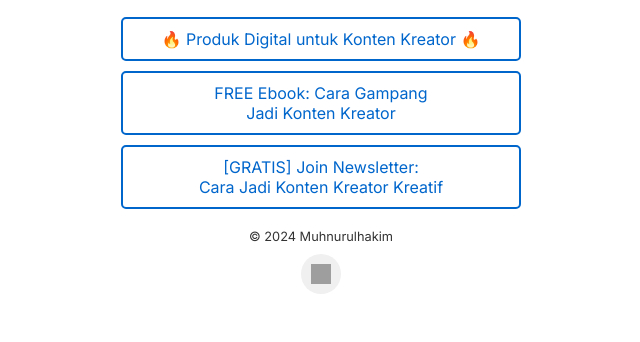
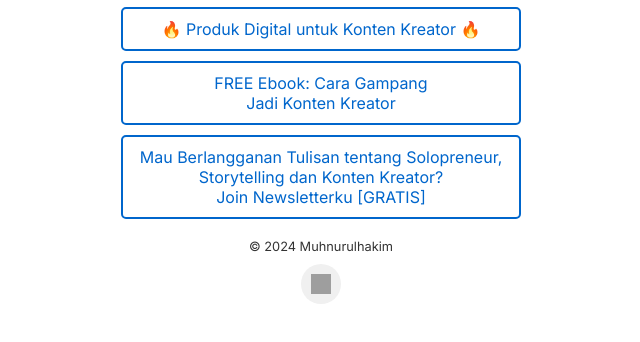
Before and after one commit to muhnurulhakim/links, a plain HTML site: page index.html in a window 1280 px wide. Shown: the part 344-686 px from the top of the page, without its empty margins (319-959 px from the left). Drawn offline with Linux system fonts and the light colour scheme; grey boxes are pictures that could not be loaded.

Commit message:
Update index.html

```diff
--- a/index.html
+++ b/index.html
@@ -28,7 +28,7 @@
             <div class="link-container">
                 <a href="https://lynk.id/muhnurulhakim" target="_blank" rel="noopener noreferrer">🔥 Produk Digital untuk Konten Kreator 🔥</a>
                 <a href="https://hakim.orderio.my.id/ebook-konten-kreator/" target="_blank" rel="noopener noreferrer">FREE Ebook: Cara Gampang<br>Jadi Konten Kreator</a>
-                <a href="https://muhnurulhakim.beehiiv.com/subscribe" target="_blank" rel="noopener noreferrer">[GRATIS] Join Newsletter:<br>Cara Jadi Konten Kreator Kreatif</a>
+                <a href="https://muhnurulhakim.beehiiv.com/subscribe" target="_blank" rel="noopener noreferrer">Mau Berlangganan Tulisan tentang Solopreneur, Storytelling dan Konten Kreator?<br>Join Newsletterku [GRATIS]</a>
                 <!-- <a href="https://muhnurulhakim.myr.id/catalog/kelas-online-rahasia-kreasi-konten-ai-tanpa-batas-untuk-pemula" target="_blank" rel="noopener noreferrer">Kelas Online Gambar AI</a> -->
                 <!-- <a href="https://clicky.id/muhnurulhakim/ebook-kgai" target="_blank" rel="noopener noreferrer">Ebook Bikin Gambar AI</a> -->
                 <!-- <a href="https://muhnurulhakim.myr.id/catalog/private-class-jadi-storyteller-kreatif-dalam-30-hari" target="_blank" rel="noopener noreferrer">Private Class: Jadi Storyteller Kreatif<br>dalam 30 Hari!</a> -->
```
